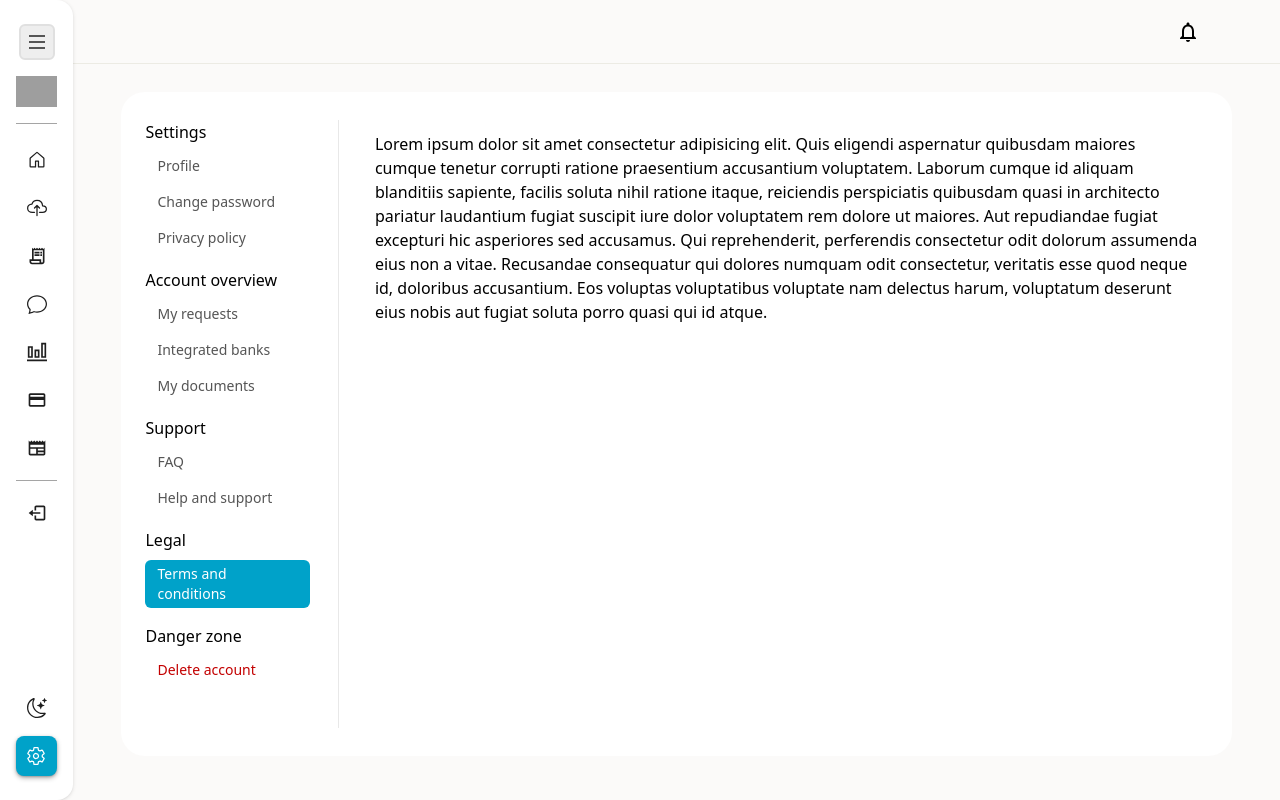
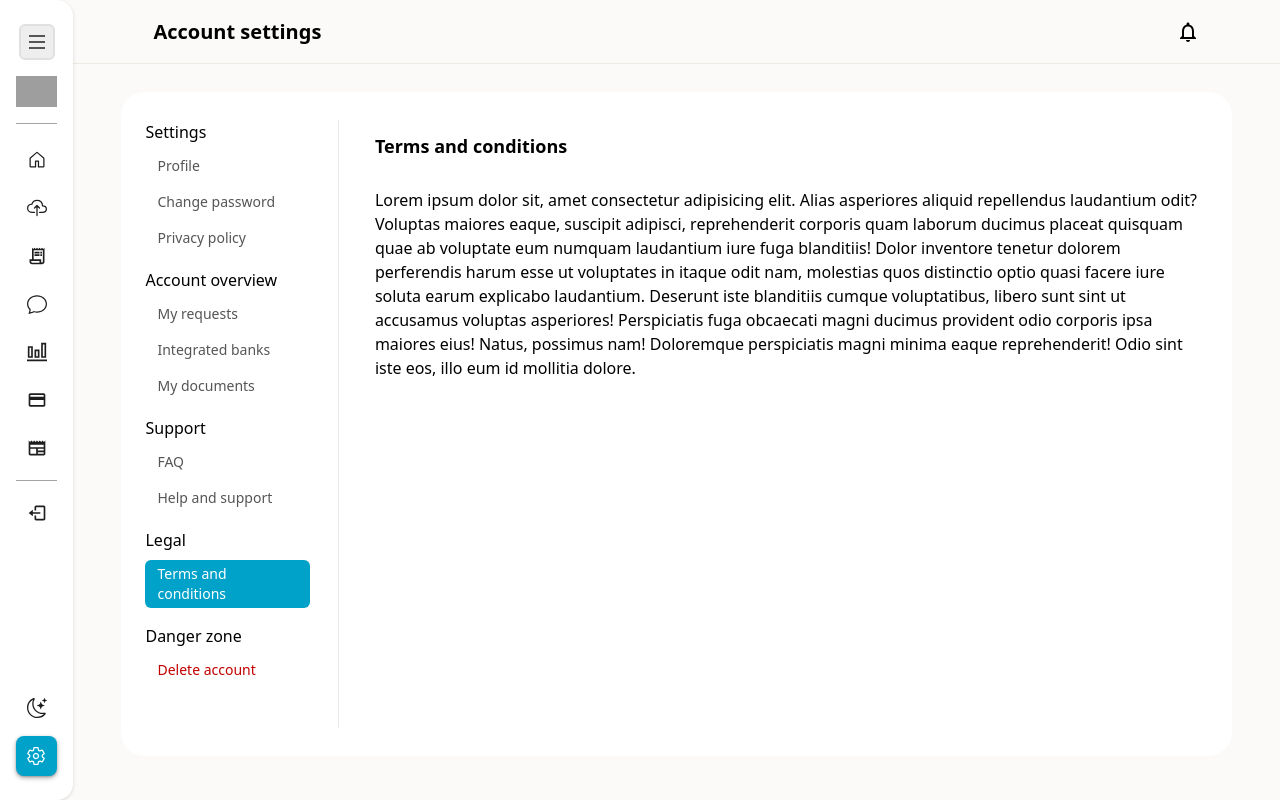
Before and after one commit to Trayshmhirk/tax-return-user-app, a React (Vite) app: page /settings/terms-and-conditions in a window 1280 px wide. Built offline with nearby package versions, Linux system fonts and the light colour scheme; grey boxes are pictures that could not be loaded.

Commit message:
minor ui changes

```diff
--- a/src/components/common/Accordion.tsx
+++ b/src/components/common/Accordion.tsx
@@ -14,17 +14,36 @@ export const Accordion = ({ question, answer }: AccordionProps) => {
 
    return (
       <div className="accordion">
-         <div className="flex flex-col bg-white dark:bg-gray p-4 rounded-md shadow-md dark:shadow-md-dark hover-shadow-body">
-            <h2 className="accordion-header py-1" onClick={handleToggle}>
+         <div className="flex flex-col bg-white dark:bg-gray px-4 py-3 rounded-md shadow-md dark:shadow-md-dark hover-shadow-body">
+            <h2
+               className="accordion-header flex items-center justify-between py-1"
+               onClick={handleToggle}
+            >
                <button
                   className="font-semibold rounded-md w-full text-left"
                   type="button"
                >
                   {question}
                </button>
+
+               <svg
+                  width="20"
+                  height="20"
+                  viewBox="0 0 20 20"
+                  fill="none"
+                  xmlns="http://www.w3.org/2000/svg"
+                  className={`transition transform duration-300 ease-in-out dark:fill-gray-300 ${
+                     isOpen ? "rotate-180" : ""
+                  }`}
+               >
+                  <path
+                     d="M5 10L10 5L15 10L13.59 11.41L10 7.84L6.41 11.41L5 10Z"
+                     fill="currentColor"
+                  />
+               </svg>
             </h2>
             <div
-               className={`overflow-hidden transition-height duration-700 ease-in-out ${
+               className={`overflow-hidden transition-all duration-300 ease-in-out ${
                   isOpen ? "max-h-screen" : "max-h-0"
                }`}
             >
--- a/src/index.css
+++ b/src/index.css
@@ -21,12 +21,6 @@
 }
 
 @layer components {
-   .ellipses {
-      @apply absolute w-[340px] h-[340px] rounded-[340px] z-[-1];
-      background: rgba(0, 201, 141, 0.50);
-      filter: blur(190px);
-   }
-
    .circle {
       @apply absolute w-[385.321px] h-[385.321px] rounded-full;
       background: rgba(255, 255, 255, 0.30);
@@ -80,12 +74,6 @@
       background: rgba(195, 0, 0, 0.05);
    }
 
-   /* @media screen and (min-width: 768px) {
-      .calc-width-two {
-         width: calc(100% / 4.20);
-      }
-   } */
-
    @media screen and (min-width: 1024px) {
       .content-layout {
          width: 100%;
--- a/src/layouts/ContentLayout.tsx
+++ b/src/layouts/ContentLayout.tsx
@@ -28,12 +28,17 @@ const ContentLayout = ({ children }: ContentLayoutProps) => {
          case "/help-and-support":
          case "/upload-document":
             return "Upload document";
-         case "/settings/profile" ||
-            "/settings/faq" ||
-            "/settings/help-and-suppor" ||
-            "/settings/privacy-policy" ||
-            "/settings/my-requests" ||
-            "/settings/terms-and-conditions":
+         case "/settings/profile":
+            return "Account settings";
+         case "/settings/faq":
+            return "Account settings";
+         case "/settings/help-and-support":
+            return "Account settings";
+         case "/settings/privacy-policy":
+            return "Account settings";
+         case "/settings/my-requests":
+            return "Account settings";
+         case "/settings/terms-and-conditions":
             return "Account settings";
          default:
             return "";
@@ -43,7 +48,7 @@ const ContentLayout = ({ children }: ContentLayoutProps) => {
    const title = getTitle(location.pathname);
 
    // Check if current route starts with /settings/
-   const isSettings = location.pathname.startsWith("/settings/");
+   const isSettings = location.pathname.startsWith("/settings");
 
    return (
       <main
--- a/src/pages/Faq.tsx
+++ b/src/pages/Faq.tsx
@@ -54,6 +54,8 @@ const Faq = () => {
    return (
       <div className="">
          <div className="h-[600px] flex flex-col gap-7 mt-4 px-2 py-3 overflow-scroll">
+            <h1 className="text-lg font-semibold">FAQs</h1>
+
             <SearchAndFilter
                handleSearch={handleSearch}
                handleFilter={handleFilter}
--- a/src/pages/Help.tsx
+++ b/src/pages/Help.tsx
@@ -43,6 +43,8 @@ const Help = () => {
    return (
       <div className="">
          <div className="h-[600px] flex flex-col gap-7 mt-4 px-2 py-3 overflow-scroll">
+            <h1 className="text-lg font-semibold">Help and support</h1>
+
             <SearchAndFilter
                handleSearch={handleSearch}
                handleFilter={handleFilter}
@@ -51,7 +53,7 @@ const Help = () => {
                title={filterTitleList}
             />
 
-            <div className="flex flex-col gap-4 md:h-full">
+            <div className="flex flex-col gap-4">
                {filterQuestions.length ? (
                   filterQuestions.map((question, index) => (
                      <Accordion
--- a/src/pages/Privacy.tsx
+++ b/src/pages/Privacy.tsx
@@ -2,6 +2,9 @@ const Privacy = () => {
    return (
       <div>
          <div className="h-[600px] flex flex-col gap-7 mt-4 px-2 py-3 overflow-scroll">
+            <h1 className="text-lg font-semibold">Privacy policy</h1>
+
+            <p>
                Lorem ipsum dolor sit, amet consectetur adipisicing elit. Alias
                asperiores aliquid repellendus laudantium odit? Voluptas maiores
                eaque, suscipit adipisci, reprehenderit corporis quam laborum
@@ -11,9 +14,11 @@ const Privacy = () => {
                distinctio optio quasi facere iure soluta earum explicabo
                laudantium. Deserunt iste blanditiis cumque voluptatibus, libero
                sunt sint ut accusamus voluptas asperiores! Perspiciatis fuga
-            obcaecati magni ducimus provident odio corporis ipsa maiores eius!
-            Natus, possimus nam! Doloremque perspiciatis magni minima eaque
-            reprehenderit! Odio sint iste eos, illo eum id mollitia dolore.
+               obcaecati magni ducimus provident odio corporis ipsa maiores
+               eius! Natus, possimus nam! Doloremque perspiciatis magni minima
+               eaque reprehenderit! Odio sint iste eos, illo eum id mollitia
+               dolore.
+            </p>
          </div>
       </div>
    );
--- a/src/pages/Terms.tsx
+++ b/src/pages/Terms.tsx
@@ -2,19 +2,23 @@ const Terms = () => {
    return (
       <div>
          <div className="h-[600px] flex flex-col gap-7 mt-4 px-2 py-3 overflow-scroll">
-            Lorem ipsum dolor sit amet consectetur adipisicing elit. Quis
-            eligendi aspernatur quibusdam maiores cumque tenetur corrupti
-            ratione praesentium accusantium voluptatem. Laborum cumque id
-            aliquam blanditiis sapiente, facilis soluta nihil ratione itaque,
-            reiciendis perspiciatis quibusdam quasi in architecto pariatur
-            laudantium fugiat suscipit iure dolor voluptatem rem dolore ut
-            maiores. Aut repudiandae fugiat excepturi hic asperiores sed
-            accusamus. Qui reprehenderit, perferendis consectetur odit dolorum
-            assumenda eius non a vitae. Recusandae consequatur qui dolores
-            numquam odit consectetur, veritatis esse quod neque id, doloribus
-            accusantium. Eos voluptas voluptatibus voluptate nam delectus harum,
-            voluptatum deserunt eius nobis aut fugiat soluta porro quasi qui id
-            atque.
+            <h1 className="text-lg font-semibold">Terms and conditions</h1>
+
+            <p>
+               Lorem ipsum dolor sit, amet consectetur adipisicing elit. Alias
+               asperiores aliquid repellendus laudantium odit? Voluptas maiores
+               eaque, suscipit adipisci, reprehenderit corporis quam laborum
+               ducimus placeat quisquam quae ab voluptate eum numquam laudantium
+               iure fuga blanditiis! Dolor inventore tenetur dolorem perferendis
+               harum esse ut voluptates in itaque odit nam, molestias quos
+               distinctio optio quasi facere iure soluta earum explicabo
+               laudantium. Deserunt iste blanditiis cumque voluptatibus, libero
+               sunt sint ut accusamus voluptas asperiores! Perspiciatis fuga
+               obcaecati magni ducimus provident odio corporis ipsa maiores
+               eius! Natus, possimus nam! Doloremque perspiciatis magni minima
+               eaque reprehenderit! Odio sint iste eos, illo eum id mollitia
+               dolore.
+            </p>
          </div>
       </div>
    );
```
Lines whose indentation alone changed are shown as unchanged.
